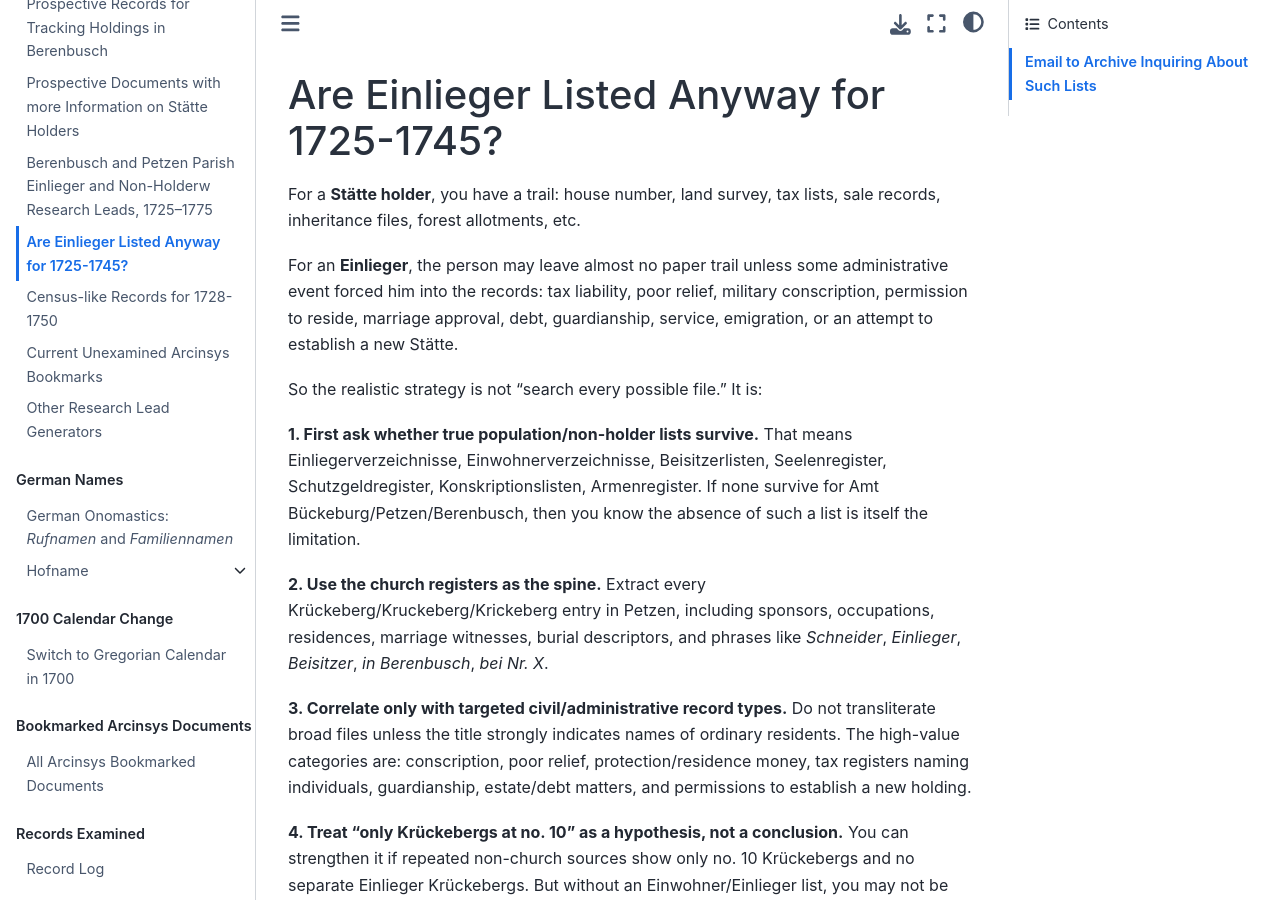
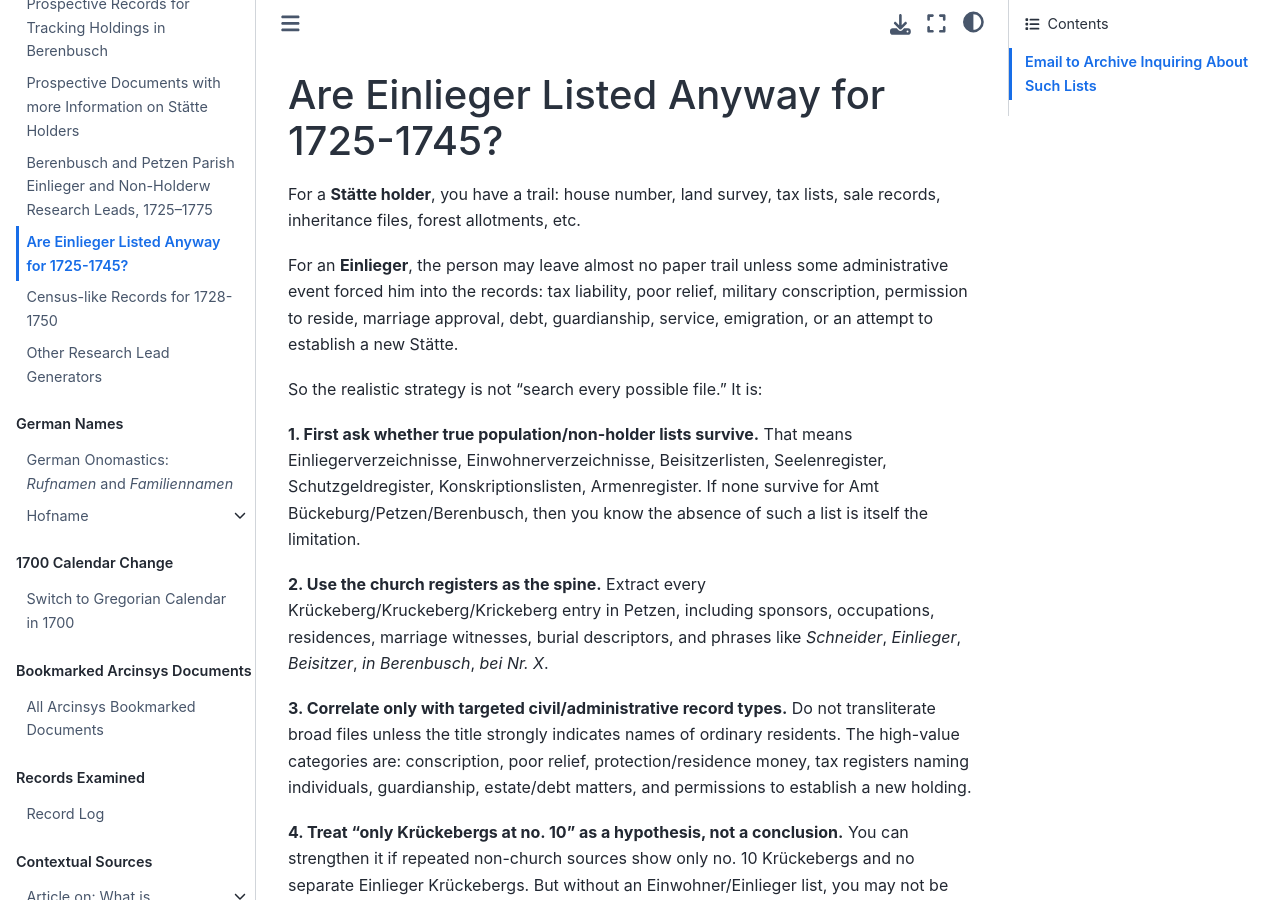
Before and after one commit to kurt-krueckeberg/sphinx-research, a Jupyter Book: the page built from research/are-there-einlieger-lists.md, in a window 1280 px wide and 900 px high. Built offline with Jupyter Book 1.0.4 settings and Sphinx 7.4.7 and the Sphinx Book theme 1.1.4, drawn with Linux system fonts in a browser that asks for light colours; some of the changed text lies outside the part shown.

Commit message:
Update files

```diff
--- a/_toc.yml
+++ b/_toc.yml
@@ -16,7 +16,6 @@ parts:
       - file: research/einlieger-lead-sheet
       - file: research/are-there-einlieger-lists
       - file: research/census-like-records-1728-1750
-      - file: research/arcinsys-bookmarks
       - file: research/other-research-leads
 
   - caption: German Names
--- a/research/arcinsys-bookmarks.md
+++ /dev/null
@@ -1 +0,0 @@
-# Current Unexamined Arcinsys Bookmarks
```
